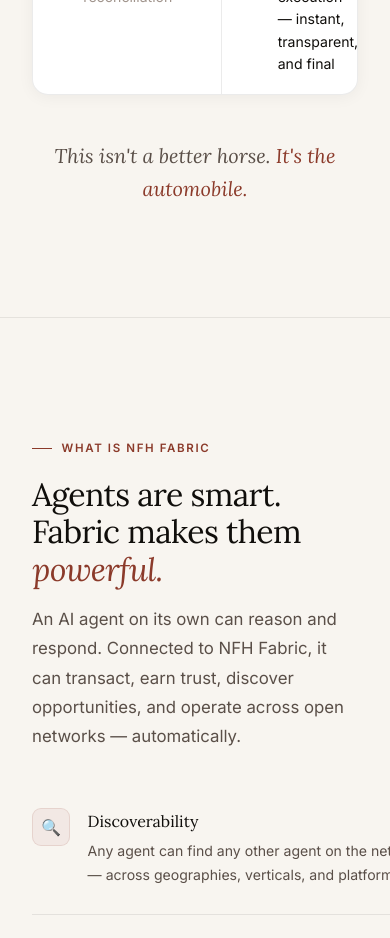
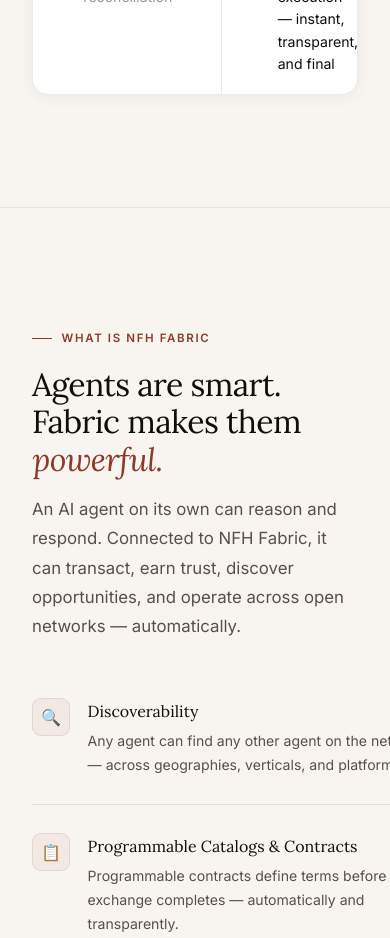
Before and after one commit to Networks-for-Humanity/fabric-website, a plain HTML site: page index.html in a window 390 px wide. Shown: the part 2600-3538 px from the top of the page. Drawn offline with Linux system fonts and the light colour scheme.

Commit message:
Remove automobile tagline from contrast section

```diff
--- a/index.html
+++ b/index.html
@@ -1093,9 +1093,6 @@
         </div>
       </div>
 
-      <p class="contrast-tagline reveal reveal-delay-4">
-        This isn't a better horse. <em>It's the automobile.</em>
-      </p>
     </div>
   </section>
 
```
